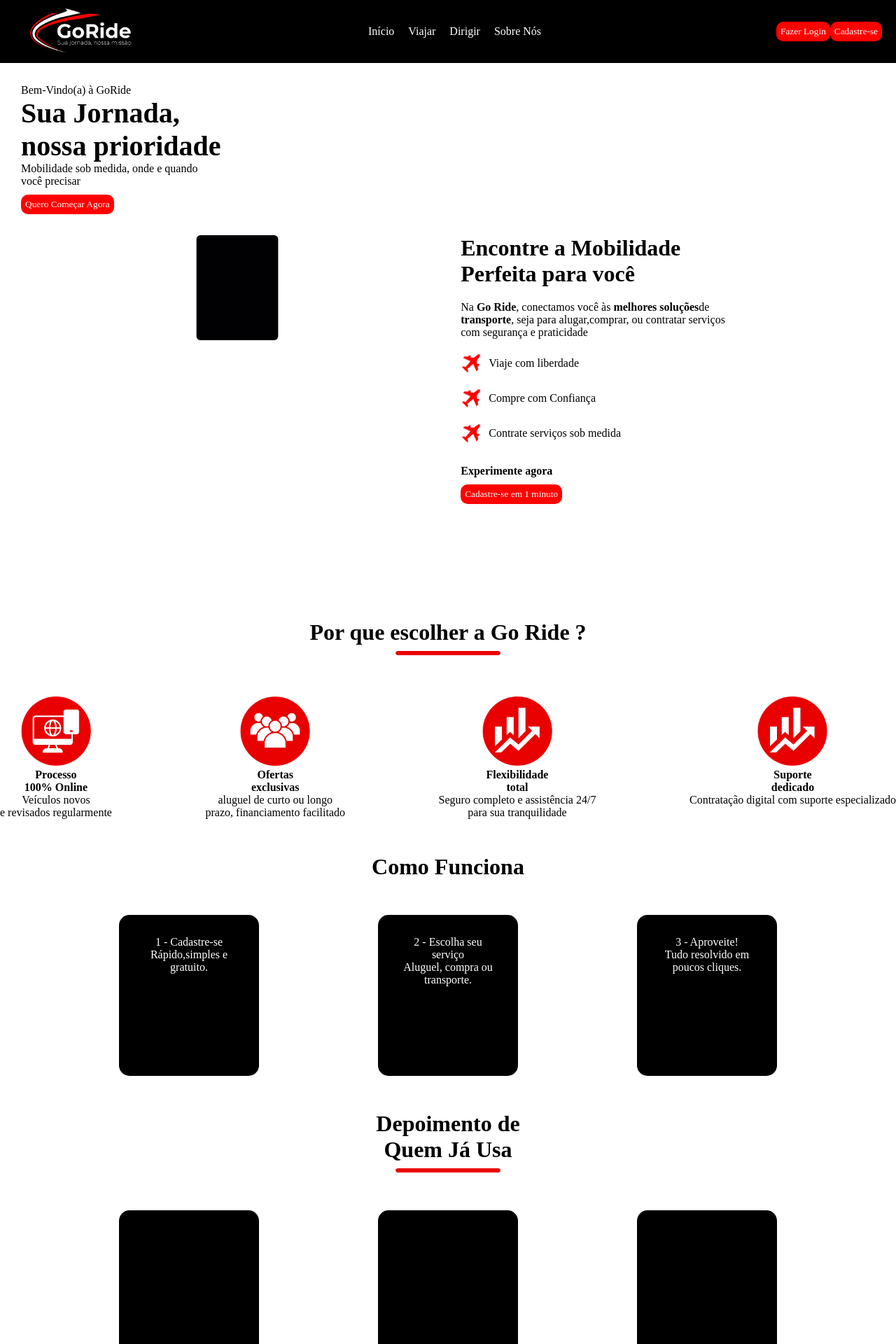
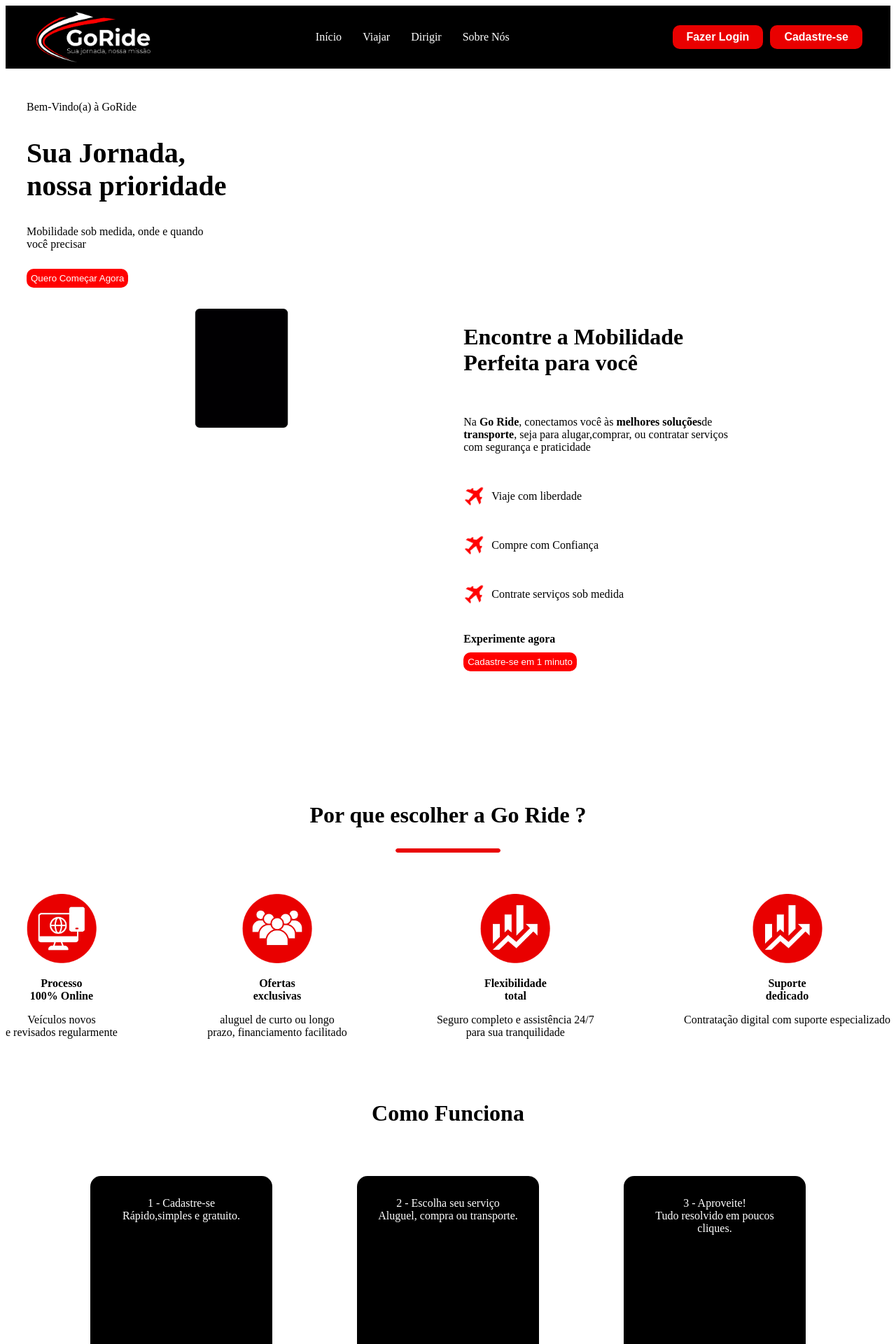
Before and after one commit to x3sc/bigdatagorider, a Next.js app in the folder Front/bigdatagorider/: page / in a window 1280 px wide. Shown: the top 1920 px of the page at 70% size. Built offline with nearby package versions, Linux system fonts and the light colour scheme.

Commit message:
Inserindo o primeiro header e footer no projeto falta correcao

```diff
--- a/Front/bigdatagorider/src/app/page.js
+++ b/Front/bigdatagorider/src/app/page.js
@@ -2,8 +2,9 @@
 
 import React, { useState } from "react";
 import { useRouter } from "next/navigation";
-import "./styles/home.css";
 import Image from 'next/image';
+import Header from "@/components/header";
+import styles from './styles/Home.module.css';
 
 export default function Home() {
   const router = useRouter();
@@ -39,193 +40,172 @@
 
   return (
     <main>
-      <nav className="header">
-        <div>
-          <Image
-            src="/assets/home/LOGO.png"
-            className="logo"
-            width={1200}
-            height={630}
-            alt="Logo GoRide"
-          />
+      <div>
+      <Header onLoginClick={handleLoginClick} />
+      </div>
+      <section className={styles.section}>
+        <div className={styles.jornada}>
+          <p>Bem-Vindo(a) à GoRide</p>
+          <h1 className={styles.prioridade}>Sua Jornada,<br />nossa prioridade</h1>
+          <p>Mobilidade sob medida, onde e quando <br />você precisar</p>
         </div>
         <div>
-          <ul className="li">
-            <li><a className="ref">Início</a></li>
-            <li><a className="ref">Viajar</a></li>
-            <li><a className="ref">Dirigir</a></li>
-            <li><a className="ref">Sobre Nós</a></li>
-          </ul>
-        </div>
-        <div>
-          <button className="botao" onClick={handleLoginClick}>Fazer Login</button>
-          <button className="botao">Cadastre-se</button>
-        </div>
-      </nav>
-
-      <section>
-        <div className="jornada">
-          <p>Bem-Vindo(a) à GoRide</p>
-          <h1 className="prioridade">Sua Jornada,<br/>nossa prioridade</h1>
-          <p>Mobilidade sob medida, onde e quando <br/>você precisar</p>
-        </div>
-        <div>
-          <button className="botao">Quero Começar Agora</button>
+          <button className={styles.botao}>Quero Começar Agora</button>
         </div>
       </section>
 
-      <div className="mobilidade">
+      <div className={styles.mobilidade}>
         <div>
           <Image
             src="/assets/home/retangulo.png"
-            className="logo"
+            className={styles.logo}
             width={1200}
             height={630}
             alt="Imagem de mobilidade"
           />
         </div>
-        <div className="aviaozao">
-          <h1>Encontre a Mobilidade<br/>Perfeita para você</h1>
+        <div className={styles.aviaozao}>
+          <h1>Encontre a Mobilidade<br />Perfeita para você</h1>
           <p>Na <strong>Go Ride</strong>, conectamos você às <strong>melhores soluções</strong>
-            de<br/><strong>transporte</strong>, seja para alugar,comprar, ou contratar serviços<br/>com segurança e
+            de<br /><strong>transporte</strong>, seja para alugar,comprar, ou contratar serviços<br />com segurança e
             praticidade</p>
-          <div className="aviaozinho">
+          <div className={styles.aviaozinho}>
             <Image
               src="/assets/home/logo-aviao 1.png"
-              className="aviao"
+              className={styles.aviao}
               width={1200}
               height={630}
               alt="Ícone de avião"
             />
             <p>Viaje com liberdade</p>
           </div>
-          <div className="aviaozinho">
+          <div className={styles.aviaozinho}>
             <Image
               src="/assets/home/logo-aviao 1.png"
-              className="aviao"
+              className={styles.aviao}
               width={1200}
               height={630}
               alt="Ícone de avião"
             />
             <p>Compre com Confiança</p>
           </div>
-          <div className="aviaozinho">
+          <div className={styles.aviaozinho}>
             <Image
               src="/assets/home/logo-aviao 1.png"
-              className="aviao"
+              className={styles.aviao}
               width={1200}
               height={630}
               alt="Ícone de avião"
             />
             <p>Contrate serviços sob medida</p>
           </div>
-          <div className="experimente">
+          <div className={styles.experimente}>
             <strong>Experimente agora</strong>
-            <button className="botao">Cadastre-se em 1 minuto</button>
+            <button className={styles.botao}>Cadastre-se em 1 minuto</button>
           </div>
         </div>
       </div>
 
-      <div className="escolher">
+      <div className={styles.escolher}>
         <h1>Por que escolher a Go Ride ?</h1>
         <Image
           src="/assets/home/Rectangle 1018.png"
-          className="rectangle"
+          className={styles.rectangle}
           width={1200}
           height={630}
           alt="Retângulo decorativo"
         />
       </div>
 
-      <div className="container">
-        <div className="bola">
+      <div className={styles.container}>
+        <div className={styles.bola}>
           <Image
             src="/assets/home/computador.png"
-            className="circulo"
+            className={styles.circulo}
             width={1200}
             height={630}
             alt="Ícone de computador"
           />
-          <p><b>Processo <br/>100% Online</b></p>
-          <p>Veículos novos<br/>e revisados regularmente</p>
+          <p><b>Processo <br />100% Online</b></p>
+          <p>Veículos novos<br />e revisados regularmente</p>
         </div>
-        <div className="bola">
+        <div className={styles.bola}>
           <Image
             src="/assets/home/Group 1171275239.png"
-            className="circulo"
+            className={styles.circulo}
             width={1200}
             height={630}
             alt="Ícone de ofertas"
           />
-          <p><b>Ofertas <br/> exclusivas</b></p>
-          <p>aluguel de curto ou longo<br/>prazo, financiamento facilitado</p>
+          <p><b>Ofertas <br /> exclusivas</b></p>
+          <p>aluguel de curto ou longo<br />prazo, financiamento facilitado</p>
         </div>
-        <div className="bola">
+        <div className={styles.bola}>
           <Image
             src="/assets/home/Group 1171275240.png"
-            className="circulo"
+            className={styles.circulo}
             width={1200}
             height={630}
             alt="Ícone de flexibilidade"
           />
-          <p><b>Flexibilidade<br/>total</b></p>
-          <p>Seguro completo e assistência 24/7<br/>para sua tranquilidade</p>
+          <p><b>Flexibilidade<br />total</b></p>
+          <p>Seguro completo e assistência 24/7<br />para sua tranquilidade</p>
         </div>
-        <div className="bola">
+        <div className={styles.bola}>
           <Image
             src="/assets/home/Group 1171275241.png"
-            className="circulo"
+            className={styles.circulo}
             width={1200}
             height={630}
             alt="Ícone de suporte"
           />
-          <p><b>Suporte<br/>dedicado</b></p>
+          <p><b>Suporte<br />dedicado</b></p>
           <p>Contratação digital com suporte especializado</p>
         </div>
       </div>
 
-      <div className="meio">
+      <div className={styles.meio}>
         <h1>Como Funciona</h1>
       </div>
 
-      <div className="quadrado">
-        <div className="square">1 - Cadastre-se<br/>Rápido,simples e gratuito.</div>
-        <div className="square">2 - Escolha seu serviço<br/>Aluguel, compra ou transporte.</div>
-        <div className="square">3 - Aproveite!<br/>Tudo resolvido em poucos cliques.</div>
+      <div className={styles.quadrado}>
+        <div className={styles.square}>1 - Cadastre-se<br />Rápido,simples e gratuito.</div>
+        <div className={styles.square}>2 - Escolha seu serviço<br />Aluguel, compra ou transporte.</div>
+        <div className={styles.square}>3 - Aproveite!<br />Tudo resolvido em poucos cliques.</div>
       </div>
 
-      <div className="meio">
-        <h1>Depoimento de<br/> Quem Já Usa</h1>
+      <div className={styles.meio}>
+        <h1>Depoimento de<br /> Quem Já Usa</h1>
         <Image
           src="/assets/home/Rectangle 1018.png"
-          className="rectangle"
+          className={styles.rectangle}
           width={1200}
           height={630}
           alt="Retângulo decorativo"
         />
       </div>
 
-      <div className="quadrado">
-        <div className="square"></div>
-        <div className="square"></div>
-        <div className="square"></div>
+      <div className={styles.quadrado}>
+        <div className={styles.square}></div>
+        <div className={styles.square}></div>
+        <div className={styles.square}></div>
       </div>
 
-      <div className="meio">
-        <button className="botao">Quero fazer parte também</button>
+      <div className={styles.meio}>
+        <button className={styles.botao}>Quero fazer parte também</button>
       </div>
 
-      <div className="pronto">
-        <div className="comeco">
+      <div className={styles.pronto}>
+        <div className={styles.comeco}>
           <h1>Pronto para Começar ?</h1>
-          <p>Seja para alugar, comprar ou trabalhar conosco,<br/> sua jornada começa aqui!</p>
+          <p>Seja para alugar, comprar ou trabalhar conosco,<br /> sua jornada começa aqui!</p>
           <strong>Cadastre-se agora e ganhe benefício exclusivo</strong>
-          <button className="botao">Vamos lá</button>
+          <button className={styles.botao}>Vamos lá</button>
         </div>
         <div>
           <Image
             src="/assets/home/retangulo.png"
-            className="logo"
+            className={styles.logo}
             width={1200}
             height={630}
             alt="Imagem decorativa"
@@ -234,23 +214,23 @@
       </div>
 
       {/* Seção FAQ Corrigida */}
-      <div className="antesdafaq">
+      <div className={styles.antesdafaq}>
         <div>
-          <div className="retangulo">
+          <div className={styles.retangulo}>
             <Image
               src="/assets/home/retangulo.png"
-              className="logo"
+              className={styles.logo}
               width={1200}
               height={630}
               alt="Imagem decorativa"
             />
           </div>
-          <div className="faq">
+          <div className={styles.faq}>
             <h1>FAQ</h1>
             {faqItems.map((item, index) => (
-              <div className="item" key={index}>
+              <div className={styles.item} key={index}>
                 <div
-                  className={`pergunta ${activeIndex === index ? 'active' : ''}`}
+                  className={`${styles.pergunta} ${activeIndex === index ? styles.active : ""}`}
                   onClick={() => toggleAnswer(index)}
                 >
                   <p>{item.pergunta}</p>
@@ -259,7 +239,7 @@
                   </span>
                 </div>
                 <div
-                  className={`resposta ${activeIndex === index ? 'show' : ''}`}
+                  className={`${styles.resposta} ${activeIndex === index ? styles.show : ""}`}
                 >
                   <p>{item.resposta}</p>
                 </div>
@@ -269,16 +249,16 @@
         </div>
       </div>
 
-      <div className="final">
+      <div className={styles.final}>
         <div style={{ width: '300px', padding: '20px' }}>
           <Image
             src="/assets/home/LOGO 1.png"
-            className="logo1"
+            className={styles.logo1}
             width={1200}
             height={630}
             alt="Logo alternativo"
           />
-          <div className="redes">
+          <div className={styles.redes}>
             <Image
               src="/assets/home/youtube-logo-white 1.png"
               width={1200}
@@ -314,25 +294,25 @@
         <div>
           <strong>Empresa</strong>
           <ul>
-            <li><a className="links">O que oferecemos</a></li>
-            <li><a className="links">Investidores</a></li>
-            <li><a className="links">Blog</a></li>
+            <li><a className={styles.links}>O que oferecemos</a></li>
+            <li><a className={styles.links}>Investidores</a></li>
+            <li><a className={styles.links}>Blog</a></li>
           </ul>
         </div>
         <div>
           <strong>Serviços</strong>
           <ul>
-            <li><a className="links">Viajar</a></li>
-            <li><a className="links">Dirigir</a></li>
-            <li><a className="links">Fazer entregas</a></li>
-            <li><a className="links"> Aluguéis</a></li>
+            <li><a className={styles.links}>Viajar</a></li>
+            <li><a className={styles.links}>Dirigir</a></li>
+            <li><a className={styles.links}>Fazer entregas</a></li>
+            <li><a className={styles.links}> Aluguéis</a></li>
           </ul>
         </div>
         <div>
           <strong>Cidadania global</strong>
           <ul>
-            <li><a className="links">Segurança</a></li>
-            <li><a className="links">Sustentabilidade</a></li>
+            <li><a className={styles.links}>Segurança</a></li>
+            <li><a className={styles.links}>Sustentabilidade</a></li>
           </ul>
         </div>
       </div>
--- /dev/null
+++ b/Front/bigdatagorider/src/app/styles/Header.module.css
@@ -0,0 +1,68 @@
+.header {
+    height: 90px;
+    display: flex;
+    flex-direction: row;
+    justify-content: space-between;
+    align-items: center;
+    padding: 0 40px;
+    background-color: #000000;
+    color: #FFFFFF;
+    position: relative;
+    z-index: 10;
+    gap: 30px;
+}
+
+.logo {
+    width: 170px;
+    height: auto;
+    display: flex;
+    padding-left: 0;
+}
+
+.menu {
+    display: flex;
+    flex-direction: row;
+    gap: 30px;
+    list-style: none;
+    margin: 0;
+    padding: 0;
+}
+
+.menuItem {
+    cursor: pointer;
+    color: #FFFFFF;
+    font-weight: 500;
+    transition: text-decoration 0.2s;
+    text-decoration: none;
+    display: flex;
+    align-items: center;
+    height: 100%;
+    font-size: 1rem;
+}
+
+.menuItem:hover {
+    text-decoration: underline;
+}
+
+.actions {
+    display: flex;
+    flex-direction: row;
+    gap: 10px;
+    align-items: center;
+}
+
+.button {
+    border: 0;
+    border-radius: 10px;
+    padding: 8px 20px;
+    background-color: #E90000;
+    color: #FFFFFF;
+    cursor: pointer;
+    font-weight: 600;
+    font-size: 1rem;
+    transition: background-color 0.3s;
+}
+
+.button:hover {
+    background-color: #b80000;
+}
--- a/Front/bigdatagorider/src/app/styles/home.css
+++ b/Front/bigdatagorider/src/app/styles/Home.module.css
@@ -1,11 +1,4 @@
-* {
-    margin: 0;
-    padding: 0;
-    box-sizing: border-box;
-
-    font-family: 'Montserrat', cursive;
-}
-
+/* Estilos específicos da Home */
 .header {
     height: 90px;
     display: flex;
@@ -42,16 +35,14 @@
 .aviaozao {
     display: flex;
     flex-direction: column;
-    gap:20px;
+    gap: 20px;
 }
 
-.aviaozinho{
+.aviaozinho {
     display: flex;
     align-items: center;
     gap: 10px;
 }
-
-
 
 .li {
     display: flex;
@@ -60,7 +51,7 @@
     cursor: pointer;
 }
 
-.ref:hover{
+.ref:hover {
     text-decoration: underline;
 }
 
@@ -79,11 +70,11 @@
     background-color: #E90000;
 }
 
-section {
-   padding: 30px;
-   display: flex;
-   flex-direction: column;
-   gap: 10px
+.section {
+    padding: 30px;
+    display: flex;
+    flex-direction: column;
+    gap: 10px;
 }
 
 .prioridade {
@@ -115,14 +106,14 @@
 }
 
 .experimente {
-    margin-top:10px;
-    display:flex;
+    margin-top: 10px;
+    display: flex;
     flex-direction: column;
     align-items: left;
     gap: 10px;
 }
 
-.meio{
+.meio {
     padding: 50px;
     text-align: center;
 }
@@ -139,7 +130,7 @@
     background-color: black;
     padding: 30px;
     text-align: center;
-    color:white;
+    color: white;
 }
 
 .pronto {
@@ -149,7 +140,7 @@
     gap: 15px;
 }
 
-.comeco{
+.comeco {
     display: flex;
     flex-direction: column;
     gap: 30px;
@@ -199,31 +190,24 @@
     color: white;
 }
 
-li {
-    list-style-type: none;
-}
-
 .links {
     cursor: pointer;
     display: flex;
 }
 
-.links a{
-    list-style: none;
-}
-
 .links:hover {
-    text-decoration:underline;
+    text-decoration: underline;
 }
 
 .redes {
-    gap:10px;
+    gap: 10px;
     width: 100%;
     display: flex;
     flex-direction: row;
     justify-content: space-between;
     cursor: pointer;
-    img{
-        height: 25px;
-    }
 }
+
+.redes img {
+    height: 25px;
+}
--- /dev/null
+++ b/Front/bigdatagorider/src/components/header.js
@@ -0,0 +1,30 @@
+import Image from 'next/image';
+import styles from '../app/styles/Header.module.css';
+
+export default function Header({ onLoginClick }) {
+  return (
+    <nav className={styles.header}>
+      <div>
+        <Image
+          src="/assets/home/LOGO.png"
+          className={styles.logo}
+          width={100}
+          height={100}
+          alt="Logo GoRide"
+        />
+      </div>
+      <div>
+        <ul className={styles.menu}>
+          <li><a className={styles.menuItem}>Início</a></li>
+          <li><a className={styles.menuItem}>Viajar</a></li>
+          <li><a className={styles.menuItem}>Dirigir</a></li>
+          <li><a className={styles.menuItem}>Sobre Nós</a></li>
+        </ul>
+      </div>
+      <div className={styles.actions}>
+        <button className={styles.button} onClick={onLoginClick}>Fazer Login</button>
+        <button className={styles.button}>Cadastre-se</button>
+      </div>
+    </nav>
+  );
+}
```
